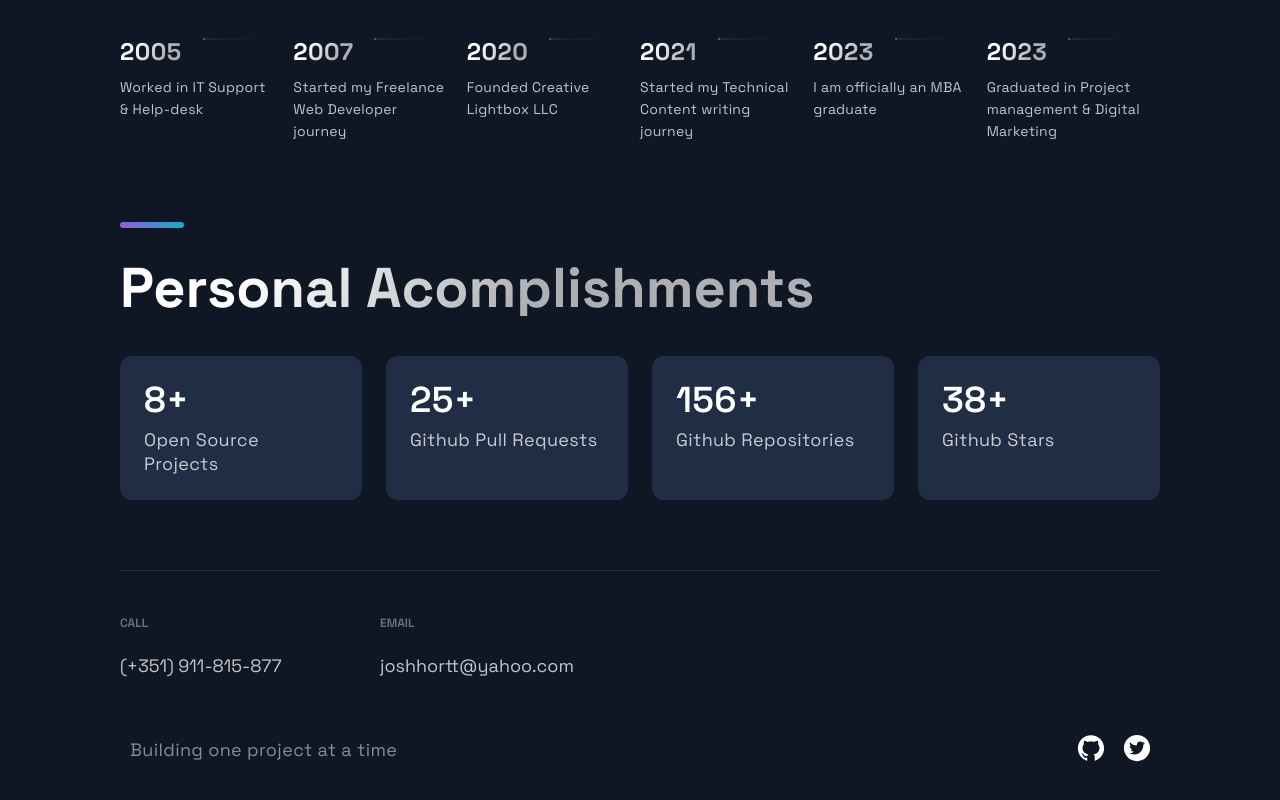
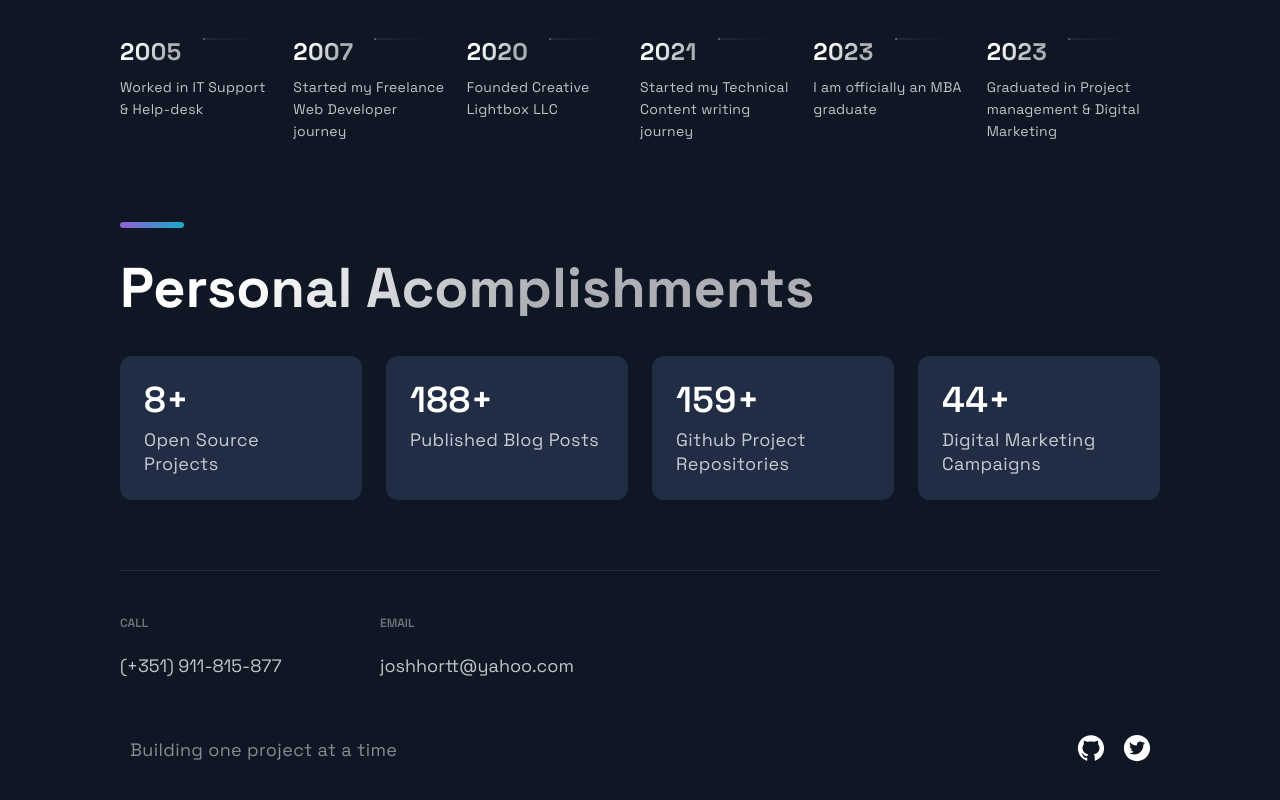
Before and after one commit to Joshhortt/portfolio-app, a Next.js app: page / in a window 1280 px wide. Shown: the part 9267-10067 px from the top of the page. Built offline with nearby package versions, Linux system fonts and the light colour scheme.

Commit message:
update acomplishments

```diff
--- a/src/components/Acomplishments/Acomplishments.js
+++ b/src/components/Acomplishments/Acomplishments.js
@@ -9,9 +9,9 @@ import { Box, Boxes, BoxNum, BoxText } from "./AcomplishmentsStyles";
 
 const data = [
   { number: 8, text: "Open Source Projects" },
-  { number: 25, text: "Github Pull Requests" },
-  { number: 156, text: "Github Repositories" },
-  { number: 38, text: "Github Stars" },
+  { number: 188, text: "Published Blog Posts" },
+  { number: 159, text: "Github Project Repositories" },
+  { number: 44, text: "Digital Marketing Campaigns" },
 ];
 
 const Acomplishments = () => (
```
